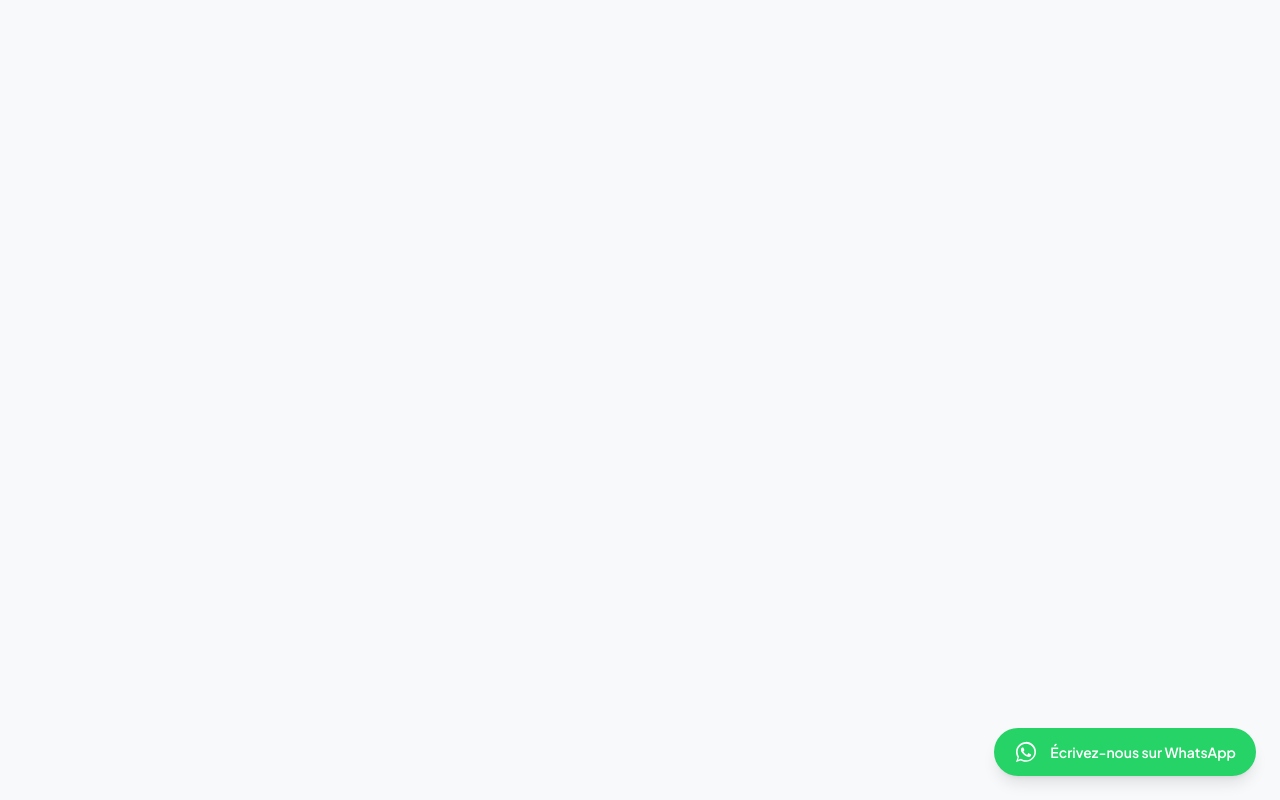
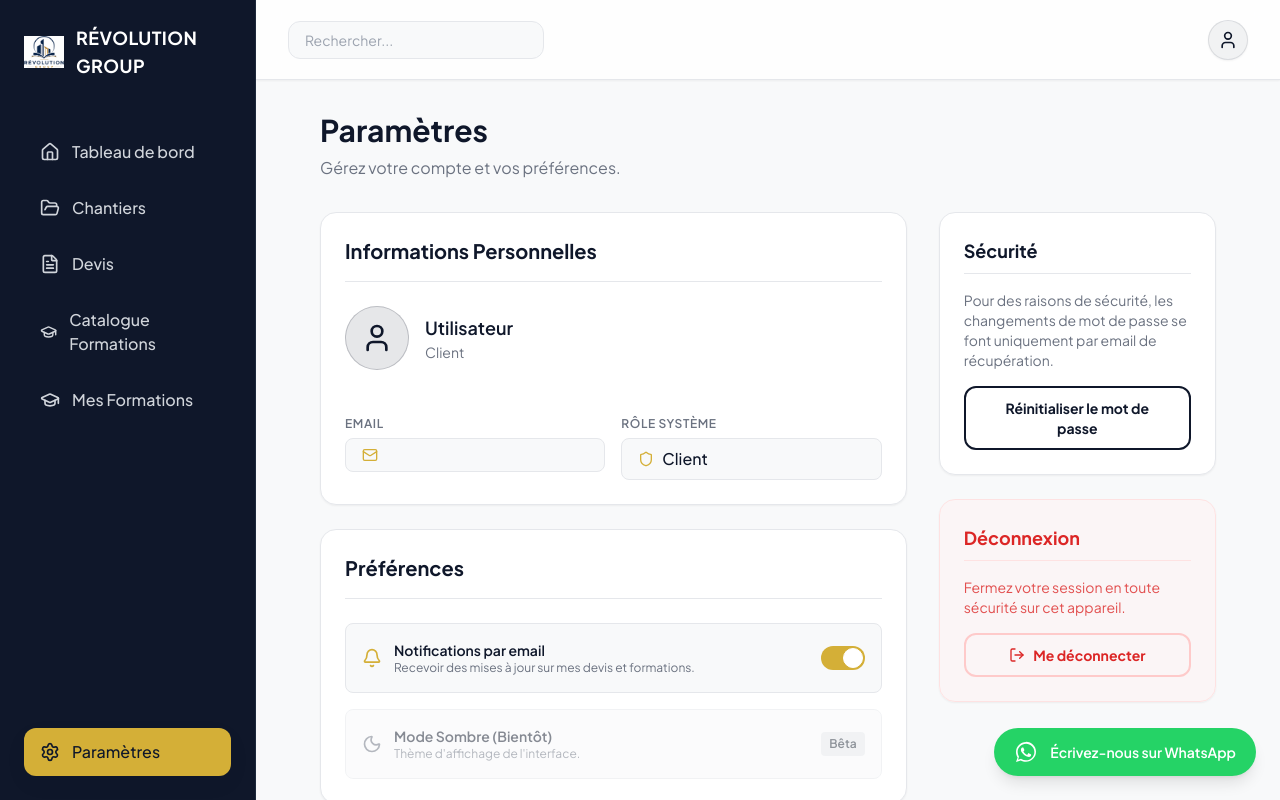
Before and after one commit to gloirezopop-cmd/izrevolution-group, a React (Vite) app: page /app/parametres in a window 1280 px wide. Built offline with nearby package versions, Linux system fonts and the light colour scheme.

Commit message:
Ajout de la page Parametres fonctionnelle

```diff
--- a/src/App.tsx
+++ b/src/App.tsx
@@ -17,6 +17,7 @@ import { MesFormations } from './pages/MesFormations';
 import { AdminChantiers } from './pages/AdminChantiers';
 import { AdminChantierBuilder } from './pages/AdminChantierBuilder';
 import { AdminEquipe } from './pages/AdminEquipe';
+import { Parametres } from './pages/Parametres';
 import { WhatsAppFloat } from './components/ui/WhatsAppFloat';
 
 import { AuthProvider } from './contexts/AuthContext';
@@ -43,6 +44,7 @@ function App() {
             <Route path="/app/formations/:slug" element={<AppLayout><FormationViewer /></AppLayout>} />
             <Route path="/app/mes-formations" element={<AppLayout><MesFormations /></AppLayout>} />
             <Route path="/app/perspectives" element={<AppLayout><Perspectives /></AppLayout>} />
+            <Route path="/app/parametres" element={<AppLayout><Parametres /></AppLayout>} />
 
             {/* Routes Admin */}
             <Route path="/app/admin/formations" element={<AppLayout><AdminFormations /></AppLayout>} />
--- /dev/null
+++ b/src/pages/Parametres.tsx
@@ -0,0 +1,121 @@
+import React, { useState } from 'react';
+import { useAuth } from '../contexts/AuthContext';
+import { Button } from '../components/ui/Button';
+import { User, Mail, Shield, Bell, Moon, LogOut } from 'lucide-react';
+import { supabase } from '../lib/supabase';
+
+export const Parametres = () => {
+  const { user, profile, isAdmin } = useAuth();
+  const [loading, setLoading] = useState(false);
+
+  const handleLogout = async () => {
+    await supabase.auth.signOut();
+    window.location.href = '/';
+  };
+
+  return (
+    <div className="max-w-4xl mx-auto space-y-8">
+      <div>
+        <h1 className="text-3xl font-bold text-primary">Paramètres</h1>
+        <p className="text-text-muted mt-2">Gérez votre compte et vos préférences.</p>
+      </div>
+
+      <div className="grid grid-cols-1 md:grid-cols-3 gap-8">
+        {/* Profil */}
+        <div className="md:col-span-2 space-y-6">
+          <div className="bg-card border border-border p-6 rounded-2xl shadow-sm">
+            <h2 className="text-xl font-bold text-primary mb-6 border-b border-border pb-4">Informations Personnelles</h2>
+
+            <div className="space-y-6">
+              <div className="flex items-center gap-4">
+                <div className="w-16 h-16 bg-primary/10 rounded-full flex items-center justify-center text-primary border border-primary/20">
+                  <User size={32} />
+                </div>
+                <div>
+                  <h3 className="font-semibold text-lg text-primary">{profile?.full_name || 'Utilisateur'}</h3>
+                  <p className="text-text-muted text-sm capitalize">{profile?.role || 'Client'}</p>
+                </div>
+              </div>
+
+              <div className="grid grid-cols-1 sm:grid-cols-2 gap-4 pt-4">
+                <div className="space-y-1">
+                  <label className="text-xs font-semibold text-text-muted uppercase tracking-wider">Email</label>
+                  <div className="flex items-center gap-2 text-primary font-medium bg-background px-4 py-2 rounded-lg border border-border">
+                    <Mail size={16} className="text-accent" />
+                    <span className="truncate">{user?.email}</span>
+                  </div>
+                </div>
+
+                <div className="space-y-1">
+                  <label className="text-xs font-semibold text-text-muted uppercase tracking-wider">Rôle système</label>
+                  <div className="flex items-center gap-2 text-primary font-medium bg-background px-4 py-2 rounded-lg border border-border">
+                    <Shield size={16} className={isAdmin ? "text-red-500" : "text-accent"} />
+                    <span className="capitalize">{profile?.role || 'Client'}</span>
+                  </div>
+                </div>
+              </div>
+            </div>
+          </div>
+
+          <div className="bg-card border border-border p-6 rounded-2xl shadow-sm">
+            <h2 className="text-xl font-bold text-primary mb-6 border-b border-border pb-4">Préférences</h2>
+
+            <div className="space-y-4">
+              <div className="flex items-center justify-between p-4 bg-background rounded-lg border border-border">
+                <div className="flex items-center gap-3">
+                  <Bell size={20} className="text-accent" />
+                  <div>
+                    <h4 className="font-semibold text-primary text-sm">Notifications par email</h4>
+                    <p className="text-xs text-text-muted">Recevoir des mises à jour sur mes devis et formations.</p>
+                  </div>
+                </div>
+                <label className="relative inline-flex items-center cursor-pointer">
+                  <input type="checkbox" className="sr-only peer" defaultChecked />
+                  <div className="w-11 h-6 bg-gray-200 peer-focus:outline-none rounded-full peer peer-checked:after:translate-x-full peer-checked:after:border-white after:content-[''] after:absolute after:top-[2px] after:left-[2px] after:bg-white after:border-gray-300 after:border after:rounded-full after:h-5 after:w-5 after:transition-all peer-checked:bg-accent"></div>
+                </label>
+              </div>
+
+              <div className="flex items-center justify-between p-4 bg-background rounded-lg border border-border opacity-50 cursor-not-allowed">
+                <div className="flex items-center gap-3">
+                  <Moon size={20} className="text-text-muted" />
+                  <div>
+                    <h4 className="font-semibold text-primary text-sm">Mode Sombre (Bientôt)</h4>
+                    <p className="text-xs text-text-muted">Thème d'affichage de l'interface.</p>
+                  </div>
+                </div>
+                <div className="text-xs font-semibold bg-gray-200 px-2 py-1 rounded">Bêta</div>
+              </div>
+            </div>
+          </div>
+        </div>
+
+        {/* Actions Compte */}
+        <div className="space-y-6">
+          <div className="bg-card border border-border p-6 rounded-2xl shadow-sm">
+            <h2 className="text-lg font-bold text-primary mb-4 border-b border-border pb-2">Sécurité</h2>
+            <p className="text-sm text-text-muted mb-4">
+              Pour des raisons de sécurité, les changements de mot de passe se font uniquement par email de récupération.
+            </p>
+            <Button variant="outline" className="w-full text-sm">
+              Réinitialiser le mot de passe
+            </Button>
+          </div>
+
+          <div className="bg-red-50/50 border border-red-100 p-6 rounded-2xl shadow-sm">
+            <h2 className="text-lg font-bold text-red-600 mb-4 border-b border-red-100 pb-2">Déconnexion</h2>
+            <p className="text-sm text-red-600/80 mb-4">
+              Fermez votre session en toute sécurité sur cet appareil.
+            </p>
+            <Button
+              onClick={handleLogout}
+              variant="outline"
+              className="w-full text-sm border-red-200 text-red-600 hover:bg-red-50 hover:border-red-300 flex items-center justify-center gap-2"
+            >
+              <LogOut size={16} /> Me déconnecter
+            </Button>
+          </div>
+        </div>
+      </div>
+    </div>
+  );
+};
```
